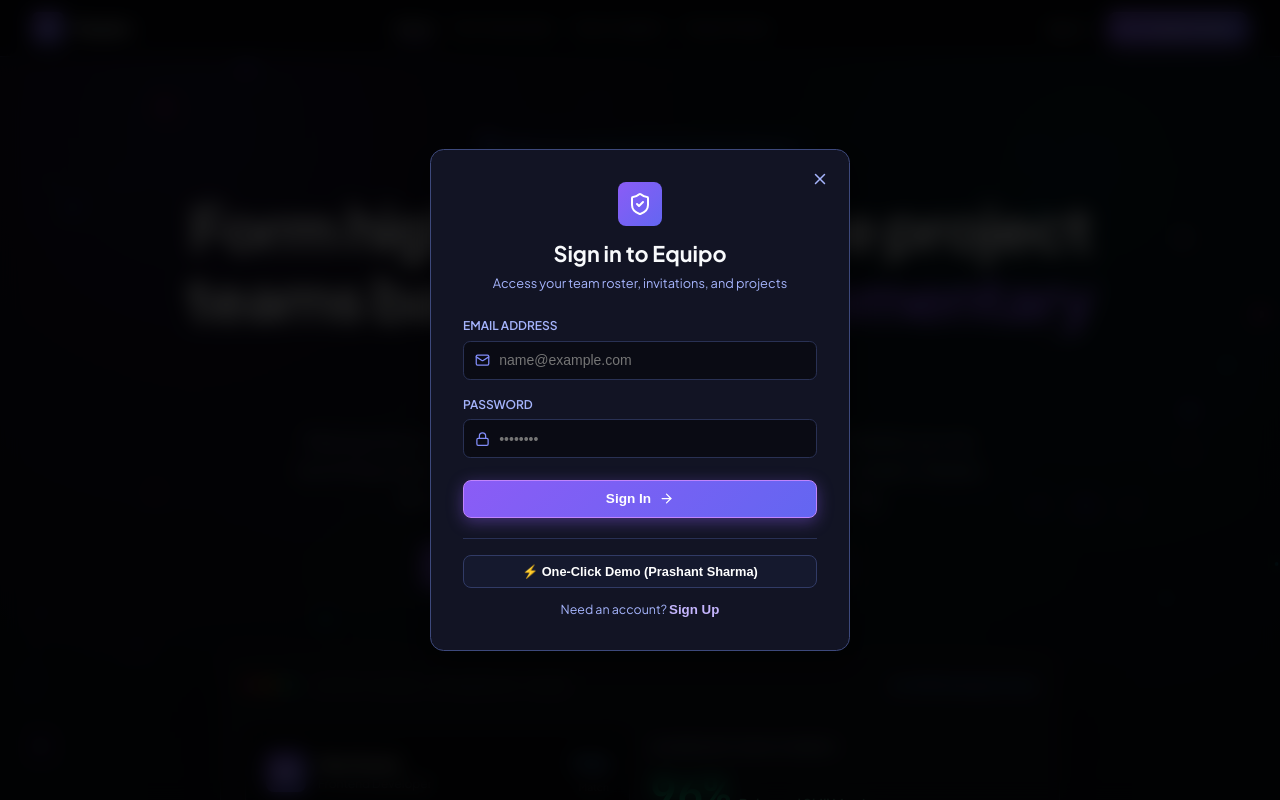
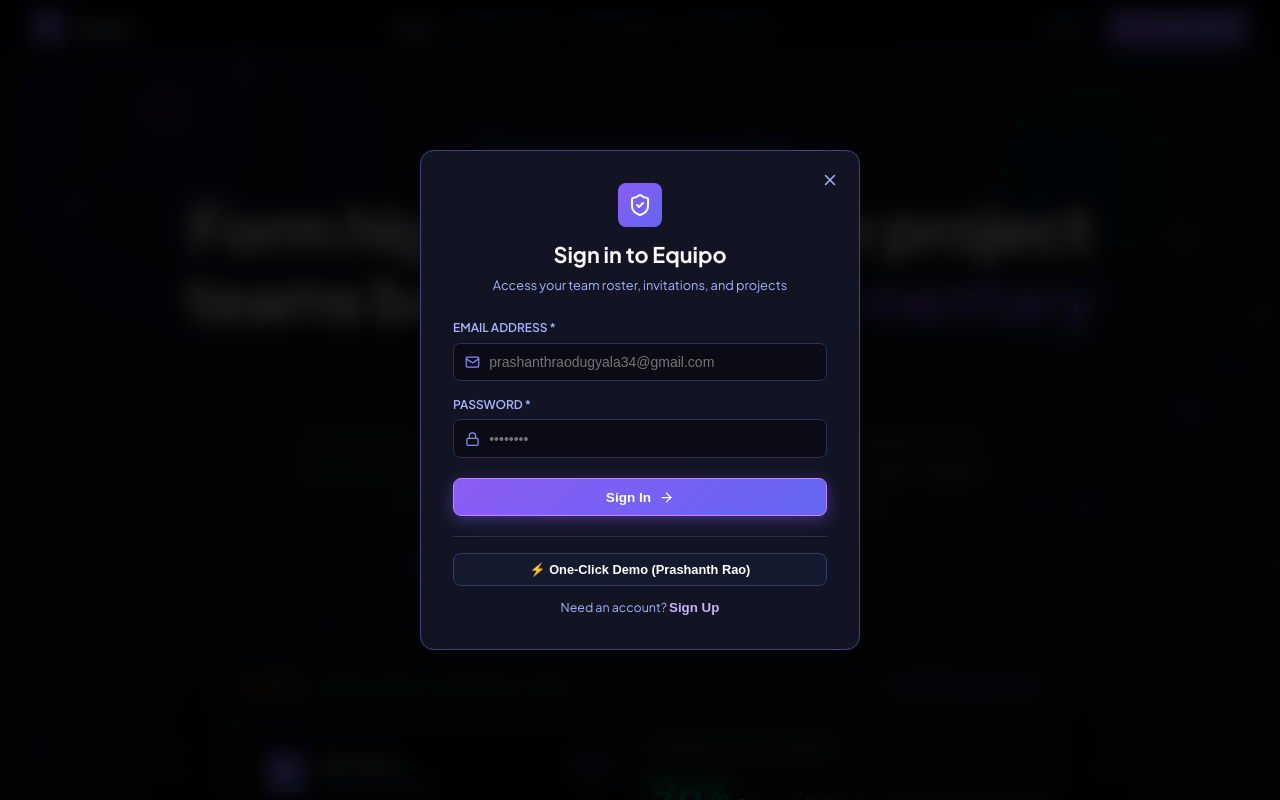
Before and after one commit to dpr2106/euipo-finder, a React (Vite) app in the folder prompt_wars_frontend/: page / in a window 1280 px wide. Both pictures are taken after a click on the button "Sign In". Shown: the top 800 px of the page. Built offline with nearby package versions, Linux system fonts and the light colour scheme; no server answers.

Commit message:
Update registration: ask only for First Name, Last Name, Email, and Password with empty initial skills

```diff
--- a/prompt_wars_frontend/src/components/LoginModal.jsx
+++ b/prompt_wars_frontend/src/components/LoginModal.jsx
@@ -1,9 +1,11 @@
 import React, { useState } from 'react';
-import { Mail, Lock, ArrowRight, ShieldCheck, X, Sparkles } from 'lucide-react';
+import { Mail, Lock, ArrowRight, ShieldCheck, X, User } from 'lucide-react';
 import { sound } from '../utils/sound';
 
 export default function LoginModal({ isOpen, onClose, onLogin }) {
   const [isRegister, setIsRegister] = useState(false);
+  const [firstName, setFirstName] = useState('');
+  const [lastName, setLastName] = useState('');
   const [email, setEmail] = useState('');
   const [password, setPassword] = useState('');
 
@@ -15,15 +17,22 @@
 
     sound.playSuccess();
 
-    // Extract a friendly display name from the email address
-    const emailPrefix = email.split('@')[0];
-    const formattedName = emailPrefix
-      .split(/[._-]/)
-      .map(part => part.charAt(0).toUpperCase() + part.slice(1))
-      .join(' ');
+    let fullName = '';
+    if (isRegister) {
+      fullName = `${firstName.trim()} ${lastName.trim()}`.trim();
+    }
 
-    const initials = formattedName
+    if (!fullName) {
+      const emailPrefix = email.split('@')[0];
+      fullName = emailPrefix
+        .split(/[._-]/)
+        .map(part => part.charAt(0).toUpperCase() + part.slice(1))
+        .join(' ');
+    }
+
+    const initials = fullName
       .split(' ')
+      .filter(Boolean)
       .map(n => n[0])
       .join('')
       .substring(0, 2)
@@ -32,24 +41,19 @@
     const userProfile = {
       id: `user_${Date.now()}`,
       email: email.trim(),
-      username: emailPrefix,
-      name: formattedName || 'Equipo Builder',
-      role_title: 'Fullstack & Systems Engineer',
-      primary_category: 'AI / ML',
+      username: email.split('@')[0],
+      name: fullName || 'New Builder',
+      role_title: 'Member / Builder',
+      primary_category: 'General',
       avatar_initials: initials,
-      location: 'Bengaluru, IN',
-      experience_years: 3,
-      experience_level: 'Intermediate (2-4y)',
-      availability_hours_per_week: 25,
-      skills: [
-        { name: 'Python', level: 5 },
-        { name: 'FastAPI', level: 5 },
-        { name: 'React', level: 4 },
-        { name: 'Docker', level: 4 }
-      ],
-      interests: ['Startups', 'Research', 'Hackathons'],
-      bio: 'Builder and collaborator on Equipo platform.',
-      hackathons_won: 2,
+      location: 'India',
+      experience_years: 0,
+      experience_level: 'New Member',
+      availability_hours_per_week: 20,
+      skills: [], // Fresh empty skills list - no assumed skills
+      interests: [],
+      bio: 'New member on Equipo.',
+      hackathons_won: 0,
       timezone: 'IST (UTC+5:30)'
     };
 
@@ -63,10 +67,10 @@
       id: 'demo_user',
       email: 'prashanthraodugyala34@gmail.com',
       username: 'prashanth.dev',
-      name: 'Prashant Sharma',
-      role_title: 'AI Systems & Fullstack Engineer',
+      name: 'Prashanth Rao Dugyala',
+      role_title: 'AI Systems & Fullstack Developer',
       primary_category: 'AI / ML',
-      avatar_initials: 'PS',
+      avatar_initials: 'PR',
       location: 'Chennai, IN',
       experience_years: 3,
       experience_level: 'Advanced',
@@ -99,7 +103,7 @@
       padding: '1.5rem'
     }}>
       <div className="enterprise-card" style={{
-        maxWidth: '420px',
+        maxWidth: '440px',
         width: '100%',
         padding: '2rem',
         background: '#121424',
@@ -131,22 +135,56 @@
             {isRegister ? 'Create Your Account' : 'Sign in to Equipo'}
           </h2>
           <p style={{ fontSize: '0.8rem', color: '#a5b4fc', marginTop: '0.25rem' }}>
-            {isRegister ? 'Enter your email to start forming teams' : 'Access your team roster, invitations, and projects'}
+            {isRegister ? 'Enter your basic details to get started' : 'Access your team roster, invitations, and projects'}
           </p>
         </div>
 
-        <form onSubmit={handleSubmit} style={{ display: 'flex', flexDirection: 'column', gap: '1rem' }}>
+        <form onSubmit={handleSubmit} style={{ display: 'flex', flexDirection: 'column', gap: '0.9rem' }}>
+
+          {isRegister && (
+            <div style={{ display: 'grid', gridTemplateColumns: '1fr 1fr', gap: '0.75rem' }}>
+              <div>
+                <label style={{ fontSize: '0.75rem', color: '#a5b4fc', fontWeight: 600, display: 'block', marginBottom: '0.35rem' }}>
+                  FIRST NAME *
+                </label>
+                <div style={{ position: 'relative' }}>
+                  <User size={14} style={{ position: 'absolute', left: '10px', top: '50%', transform: 'translateY(-50%)', color: '#818cf8' }} />
+                  <input
+                    type="text"
+                    required
+                    placeholder="Prashanth"
+                    value={firstName}
+                    onChange={(e) => setFirstName(e.target.value)}
+                    style={{ width: '100%', background: '#0a0b14', border: '1px solid #293154', color: '#fff', padding: '0.6rem 0.75rem 0.6rem 2rem', borderRadius: '0.45rem', fontSize: '0.85rem', outline: 'none' }}
+                  />
+                </div>
+              </div>
+
+              <div>
+                <label style={{ fontSize: '0.75rem', color: '#a5b4fc', fontWeight: 600, display: 'block', marginBottom: '0.35rem' }}>
+                  LAST NAME
+                </label>
+                <input
+                  type="text"
+                  placeholder="Rao"
+                  value={lastName}
+                  onChange={(e) => setLastName(e.target.value)}
+                  style={{ width: '100%', background: '#0a0b14', border: '1px solid #293154', color: '#fff', padding: '0.6rem 0.75rem', borderRadius: '0.45rem', fontSize: '0.85rem', outline: 'none' }}
+                />
+              </div>
+            </div>
+          )}
 
           <div>
             <label style={{ fontSize: '0.75rem', color: '#a5b4fc', fontWeight: 600, display: 'block', marginBottom: '0.35rem' }}>
-              EMAIL ADDRESS
+              EMAIL ADDRESS *
             </label>
             <div style={{ position: 'relative' }}>
               <Mail size={15} style={{ position: 'absolute', left: '12px', top: '50%', transform: 'translateY(-50%)', color: '#818cf8' }} />
               <input
                 type="email"
                 required
-                placeholder="name@example.com"
+                placeholder="prashanthraodugyala34@gmail.com"
                 value={email}
                 onChange={(e) => setEmail(e.target.value)}
                 style={{ width: '100%', background: '#0a0b14', border: '1px solid #293154', color: '#fff', padding: '0.65rem 0.8rem 0.65rem 2.2rem', borderRadius: '0.45rem', fontSize: '0.875rem', outline: 'none' }}
@@ -156,7 +194,7 @@
 
           <div>
             <label style={{ fontSize: '0.75rem', color: '#a5b4fc', fontWeight: 600, display: 'block', marginBottom: '0.35rem' }}>
-              PASSWORD
+              PASSWORD *
             </label>
             <div style={{ position: 'relative' }}>
               <Lock size={15} style={{ position: 'absolute', left: '12px', top: '50%', transform: 'translateY(-50%)', color: '#818cf8' }} />
@@ -172,7 +210,7 @@
           </div>
 
           <button type="submit" className="btn-primary" style={{ marginTop: '0.35rem', justifyContent: 'center', padding: '0.65rem' }}>
-            {isRegister ? 'Sign Up with Email' : 'Sign In'} <ArrowRight size={15} />
+            {isRegister ? 'Create Account' : 'Sign In'} <ArrowRight size={15} />
           </button>
         </form>
 
@@ -183,7 +221,7 @@
             onClick={handleQuickDemoLogin}
             style={{ width: '100%', justifyContent: 'center', fontSize: '0.8rem', padding: '0.5rem' }}
           >
-            ⚡ One-Click Demo (Prashant Sharma)
+            ⚡ One-Click Demo (Prashanth Rao)
           </button>
 
           <div style={{ textAlign: 'center', fontSize: '0.775rem', color: '#a5b4fc' }}>
```
